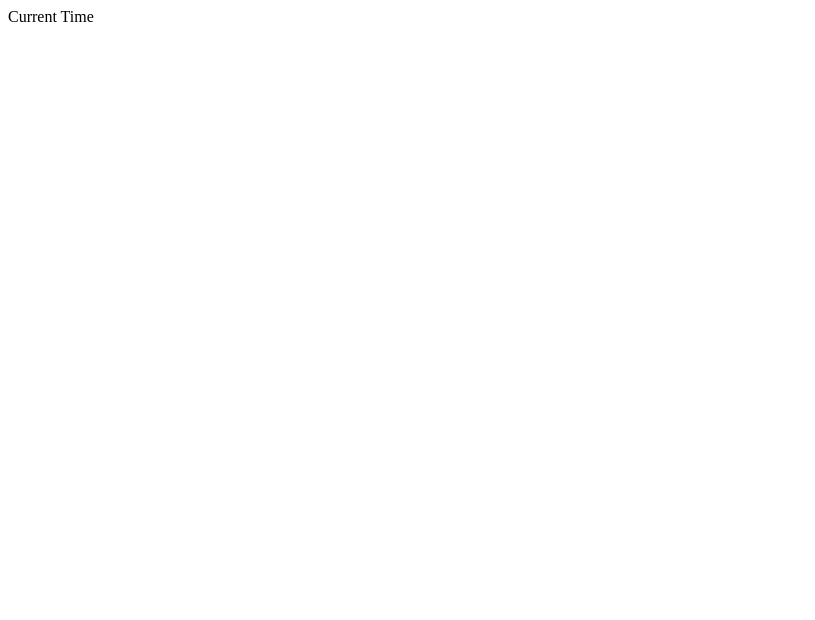
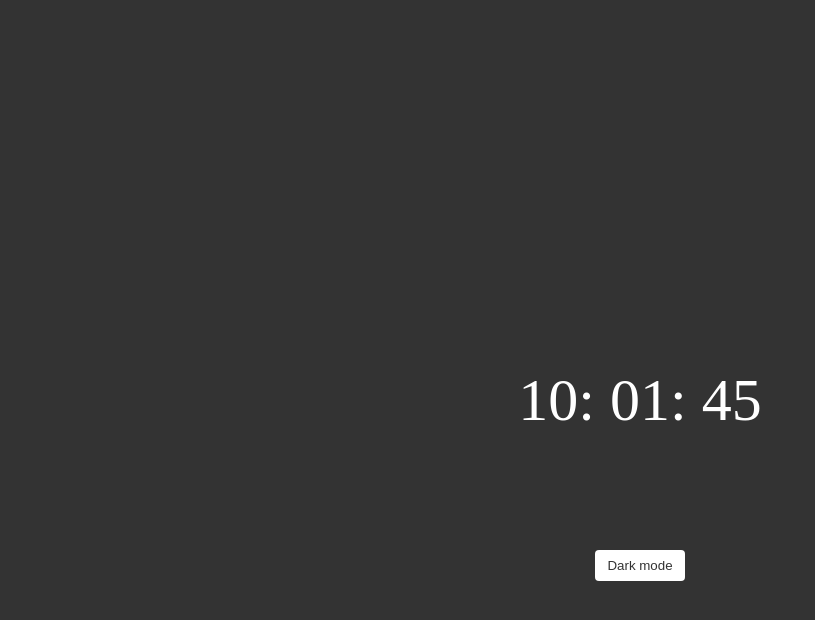
Before and after one commit to Rus1999/javascriptKongRukSiam, a plain HTML site: page ClockLightDarkMode/index.html in a window 1280 px wide. Shown: the whole page, without its empty margins (0-815 px from the left). Drawn offline with Linux system fonts and the light colour scheme.

Commit message:
add clock light/dark mode

```diff
--- a/ClockLightDarkMode/app.js
+++ b/ClockLightDarkMode/app.js
@@ -0,0 +1,37 @@
+const timeElement = document.querySelector(".time")
+const btnToggleElement = document.querySelector(".toggle")
+
+function setTime()
+{
+  const currentTime = new Date()
+  const hours = currentTime.getHours()
+  const minutes = currentTime.getMinutes()
+  const seconds = currentTime.getSeconds()
+  // 0${minutes}, 0${seconds} add 0 in front of a minutes when < 10
+  timeElement.innerHTML =
+  `${hours<10 ? `0${hours}`:hours}:
+  ${minutes<10 ? `0${minutes}`:minutes}:
+  ${seconds<10 ? `0${seconds}`:seconds}`
+}
+
+btnToggleElement.addEventListener("click", (e)=>
+{
+  const htmlElement = document.querySelector("html")
+
+  // when light mode do below
+  if(htmlElement.classList.contains("dark"))
+  {
+    htmlElement.classList.remove("dark")
+    // change the inner HTML of this element
+    e.target.innerHTML = "Dark Mode"
+  }
+  else // when dark mode to below
+  {
+    htmlElement.classList.add("dark")
+    // change the inner HTML of this element
+    e.target.innerHTML = "Light Mode"
+  }
+})
+
+setTime()
+setInterval(setTime, 1000)
--- a/ClockLightDarkMode/index.html
+++ b/ClockLightDarkMode/index.html
@@ -1,5 +1,5 @@
 <!DOCTYPE html>
-<html lang="en">
+<html lang="en" class="dark">
 <head>
   <meta charset="UTF-8">
   <meta http-equiv="X-UA-Compatible" content="IE=edge">
@@ -11,6 +11,7 @@
   <div class="container">
     <div class="time">Current Time</div>
   </div>
+  <button class="toggle">Dark mode</button>
   <script src="app.js"></script>
 </body>
 </html>
--- a/ClockLightDarkMode/style.css
+++ b/ClockLightDarkMode/style.css
@@ -0,0 +1,43 @@
+*{
+  box-sizing: border-box;
+}
+:root{
+  --primary-color: #000000;
+  --secondary-color: #ffffff;
+}
+body{
+  display: flex;
+  align-items: center;
+  justify-content: center;
+  height: 100vh;
+  overflow: hidden;
+  margin: 0;
+}
+.time{
+  font-size: 60px;
+}
+.toggle{
+  cursor: pointer;
+  background: var(--primary-color);
+  color: var(--secondary-color);
+  border: 0;
+  border-radius: 4px;
+  padding: 8px 12px;
+  position: absolute;
+  top: 550px;
+}
+/* class dark in html tag */
+/* enter dark mode */
+html.dark{
+  --primary-color: #ffffff;
+  --secondary-color: #333333;
+}
+html.dark{
+  background: var(--secondary-color);
+  color: var(--primary-color);
+}
+
+/* change transition of the website */
+html{
+  transition: all 0.5s ease-in;
+}
```
